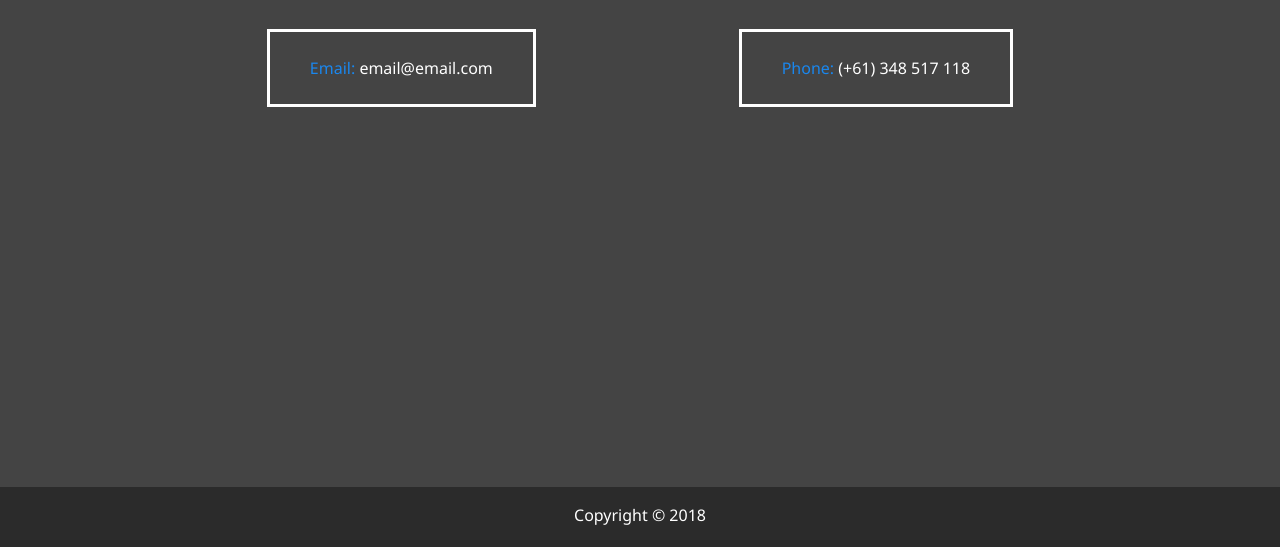
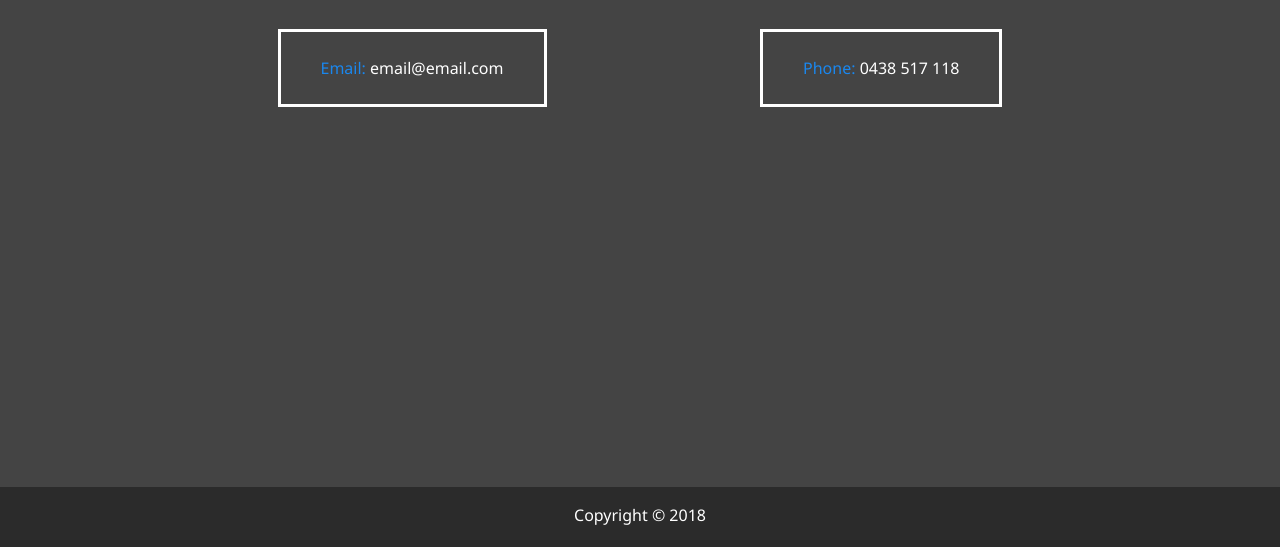
Before and after one commit to Tjandesn/WebPortfolio, a website: page dist/contact.html in a window 1280 px wide. Shown: the part 253-800 px from the top of the page. Drawn offline with Linux system fonts and the light colour scheme.

Commit message:
Adding content

```diff
--- a/dist/contact.html
+++ b/dist/contact.html
@@ -64,7 +64,7 @@
             </div>
             <div>
                 <span class="text-secondary">Phone: </span>
-                (+61) 348 517 118
+                0438 517 118
             </div>
         </div>
     </main>
```
